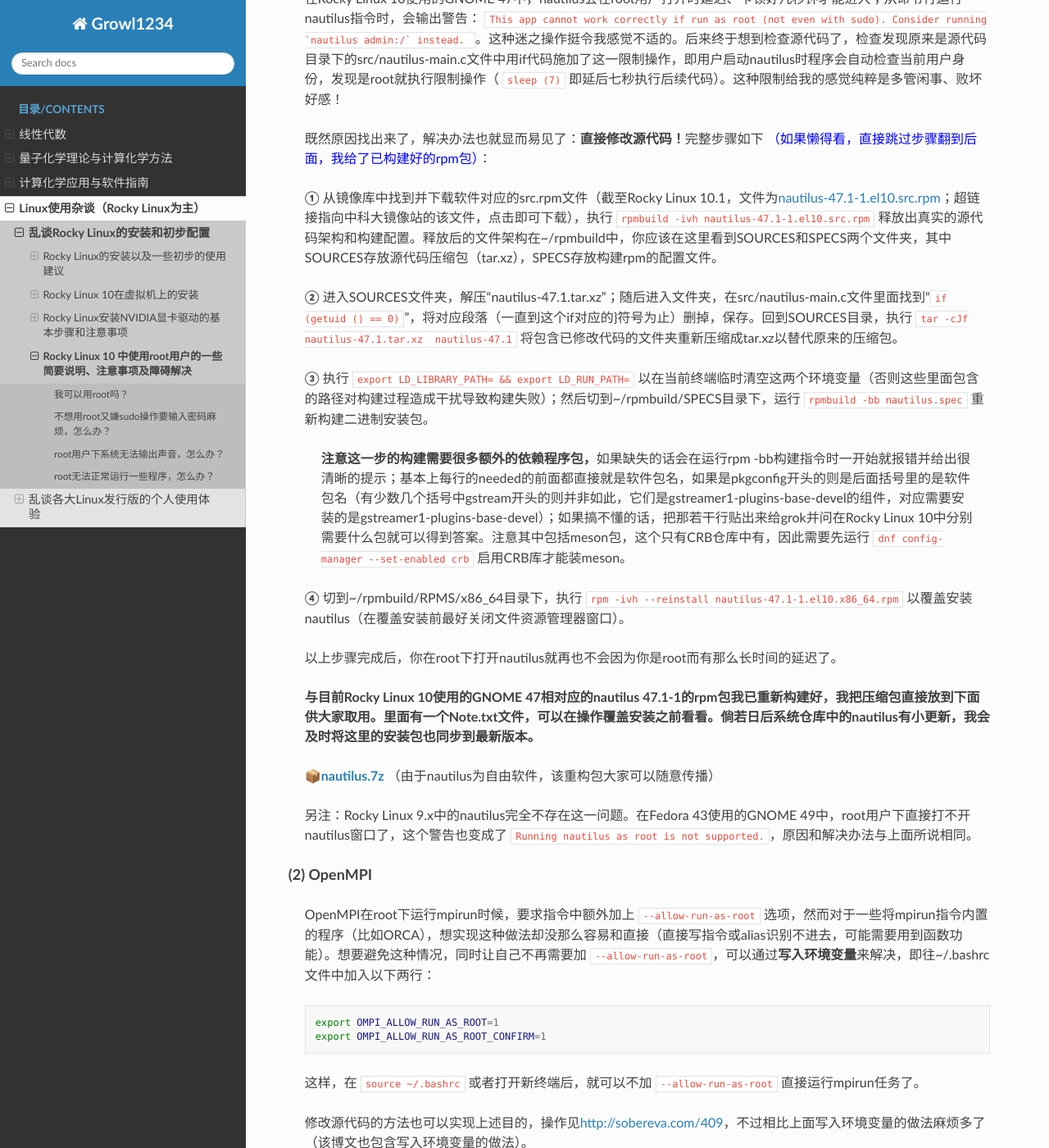
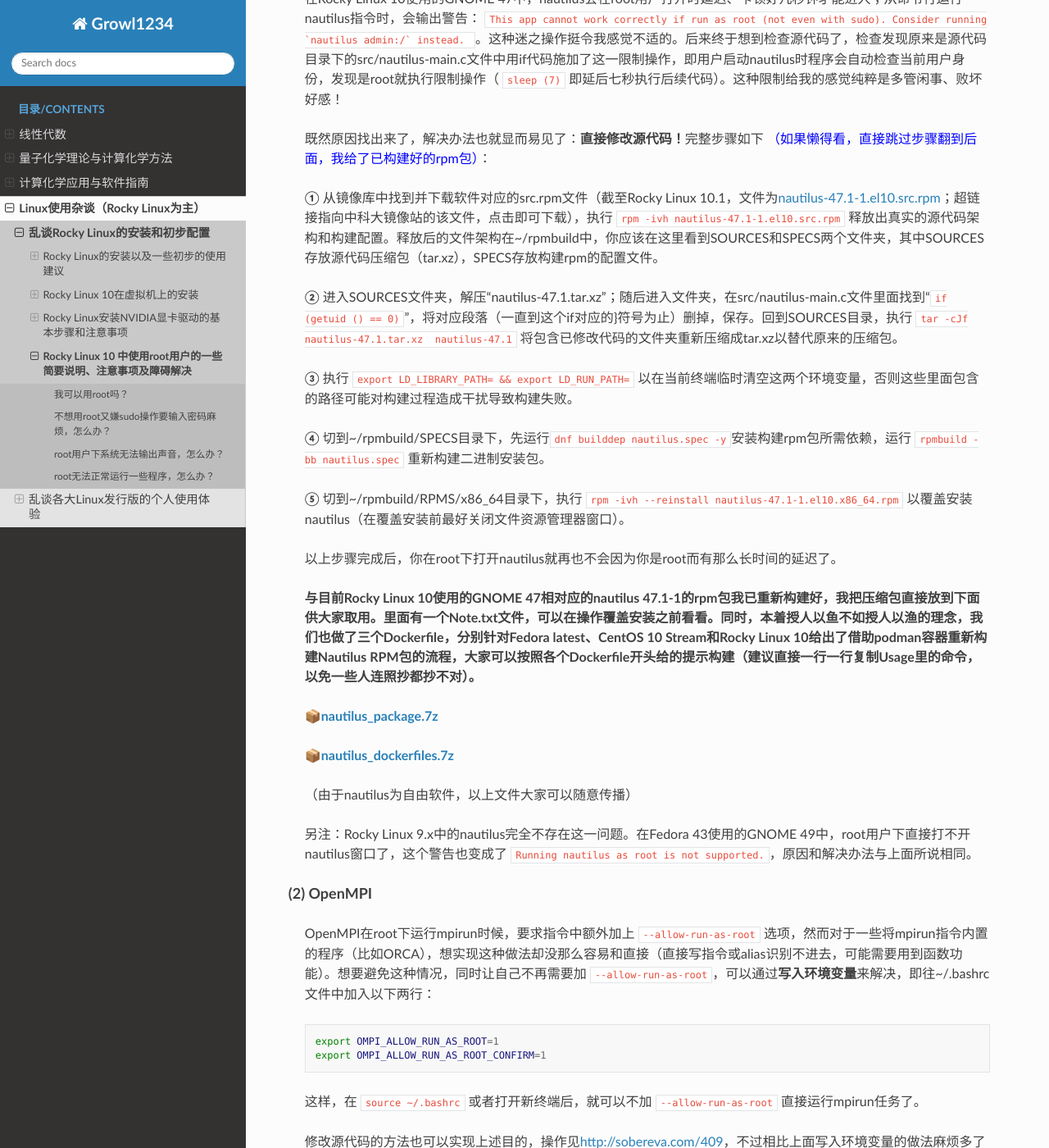
Before and after one commit to Growl1234/RTDProject, a Sphinx documentation site: the page built from source/linux/rocky/root.md, in a window 1280 px wide and 1400 px high, scrolled down 1304 px. Shown: the whole window at 82% size. Built offline with Sphinx 7.4.7 and the Read the Docs theme 3.1.0, drawn with Linux system fonts in a browser that asks for light colours; some of the changed text lies outside the part shown.

Commit message:
Add dockerfiles to rebuild nautilus RPMs

```diff
--- a/source/linux/rocky/root.md
+++ b/source/linux/rocky/root.md
@@ -42,7 +42,7 @@
 
 <div style="margin-left: 20px; margin-right: 20px;">
 
-<strong>①</strong> 从镜像库中找到并下载软件对应的src.rpm文件（截至Rocky Linux 10.1，文件为<a href="https://mirrors.ustc.edu.cn/rocky/10/AppStream/source/tree/Packages/n/nautilus-47.1-1.el10.src.rpm">nautilus-47.1-1.el10.src.rpm</a>；超链接指向中科大镜像站的该文件，点击即可下载），执行 `rpmbuild -ivh nautilus-47.1-1.el10.src.rpm` 释放出真实的源代码架构和构建配置。释放后的文件架构在~/rpmbuild中，你应该在这里看到SOURCES和SPECS两个文件夹，其中SOURCES存放源代码压缩包（tar.xz），SPECS存放构建rpm的配置文件。
+<strong>①</strong> 从镜像库中找到并下载软件对应的src.rpm文件（截至Rocky Linux 10.1，文件为<a href="https://mirrors.ustc.edu.cn/rocky/10/AppStream/source/tree/Packages/n/nautilus-47.1-1.el10.src.rpm">nautilus-47.1-1.el10.src.rpm</a>；超链接指向中科大镜像站的该文件，点击即可下载），执行 `rpm -ivh nautilus-47.1-1.el10.src.rpm` 释放出真实的源代码架构和构建配置。释放后的文件架构在~/rpmbuild中，你应该在这里看到SOURCES和SPECS两个文件夹，其中SOURCES存放源代码压缩包（tar.xz），SPECS存放构建rpm的配置文件。
 
 </div>
 
@@ -54,19 +54,19 @@
 
 <div style="margin-left: 20px; margin-right: 20px;">
 
-<strong>③</strong> 执行 `export LD_LIBRARY_PATH= && export LD_RUN_PATH=` 以在当前终端临时清空这两个环境变量（否则这些里面包含的路径对构建过程造成干扰导致构建失败）；然后切到~/rpmbuild/SPECS目录下，运行 `rpmbuild -bb nautilus.spec` 重新构建二进制安装包。
-
-</div>
-
-<div style="margin-left: 40px; margin-right: 40px;">
-
-<strong>注意这一步的构建需要很多额外的依赖程序包，</strong>如果缺失的话会在运行rpm -bb构建指令时一开始就报错并给出很清晰的提示；基本上每行的needed的前面都直接就是软件包名，如果是pkgconfig开头的则是后面括号里的是软件包名（有少数几个括号中gstream开头的则并非如此，它们是gstreamer1-plugins-base-devel的组件，对应需要安装的是gstreamer1-plugins-base-devel）；如果搞不懂的话，把那若干行贴出来给grok并问在Rocky Linux 10中分别需要什么包就可以得到答案。注意其中包括meson包，这个只有CRB仓库中有，因此需要先运行 `dnf config-manager --set-enabled crb` 启用CRB库才能装meson。
+<strong>③</strong> 执行 `export LD_LIBRARY_PATH= && export LD_RUN_PATH=` 以在当前终端临时清空这两个环境变量，否则这些里面包含的路径可能对构建过程造成干扰导致构建失败。
 
 </div>
 
 <div style="margin-left: 20px; margin-right: 20px;">
 
-<strong>④</strong> 切到~/rpmbuild/RPMS/x86_64目录下，执行 `rpm -ivh --reinstall nautilus-47.1-1.el10.x86_64.rpm` 以覆盖安装nautilus（在覆盖安装前最好关闭文件资源管理器窗口）。
+<strong>④</strong> 切到~/rpmbuild/SPECS目录下，先运行`dnf builddep nautilus.spec -y`安装构建rpm包所需依赖，运行 `rpmbuild -bb nautilus.spec` 重新构建二进制安装包。
+
+</div>
+
+<div style="margin-left: 20px; margin-right: 20px;">
+
+<strong>⑤</strong> 切到~/rpmbuild/RPMS/x86_64目录下，执行 `rpm -ivh --reinstall nautilus-47.1-1.el10.x86_64.rpm` 以覆盖安装nautilus（在覆盖安装前最好关闭文件资源管理器窗口）。
 
 </div>
 
@@ -78,14 +78,17 @@
 
 <div style="margin-left: 20px; margin-right: 20px;">
 
-<strong>与目前Rocky Linux 10使用的GNOME 47相对应的nautilus 47.1-1的rpm包我已重新构建好，我把压缩包直接放到下面供大家取用。里面有一个Note.txt文件，可以在操作覆盖安装之前看看。倘若日后系统仓库中的nautilus有小更新，我会及时将这里的安装包也同步到最新版本。</strong>
+<strong>与目前Rocky Linux 10使用的GNOME 47相对应的nautilus 47.1-1的rpm包我已重新构建好，我把压缩包直接放到下面供大家取用。里面有一个Note.txt文件，可以在操作覆盖安装之前看看。同时，本着授人以鱼不如授人以渔的理念，我们也做了三个Dockerfile，分别针对Fedora latest、CentOS 10 Stream和Rocky Linux 10给出了借助podman容器重新构建Nautilus RPM包的流程，大家可以按照各个Dockerfile开头给的提示构建（建议直接一行一行复制Usage里的命令，以免一些人连照抄都抄不对）。</strong>
 
 </div>
 
 <div style="margin-left: 20px; margin-right: 20px; font-size: 17px;">
 
-<strong><a href="../../_static/packages/nautilus.7z">📦nautilus.7z</a></strong>
-（由于nautilus为自由软件，该重构包大家可以随意传播）
+<strong><a href="../../_static/packages/nautilus_package.7z">📦nautilus_package.7z</a></strong>
+
+<strong><a href="../../_static/docker/nautilus_dockerfiles.7z">📦nautilus_dockerfiles.7z</a></strong>
+
+（由于nautilus为自由软件，以上文件大家可以随意传播）
 
 </div>
 
```
Also changed, not shown: other parts of source/linux/rocky/root.md (+1 -1 lines), 3 other files.
